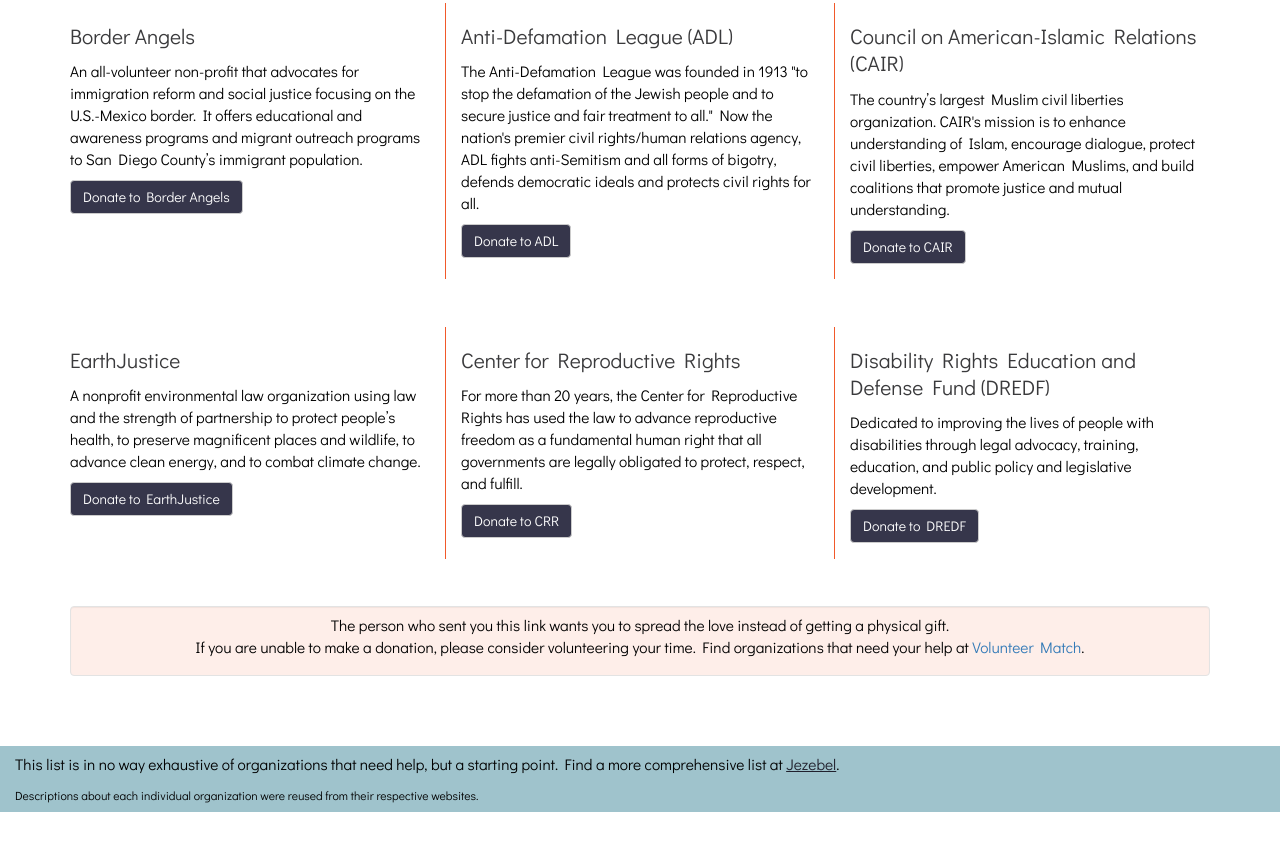
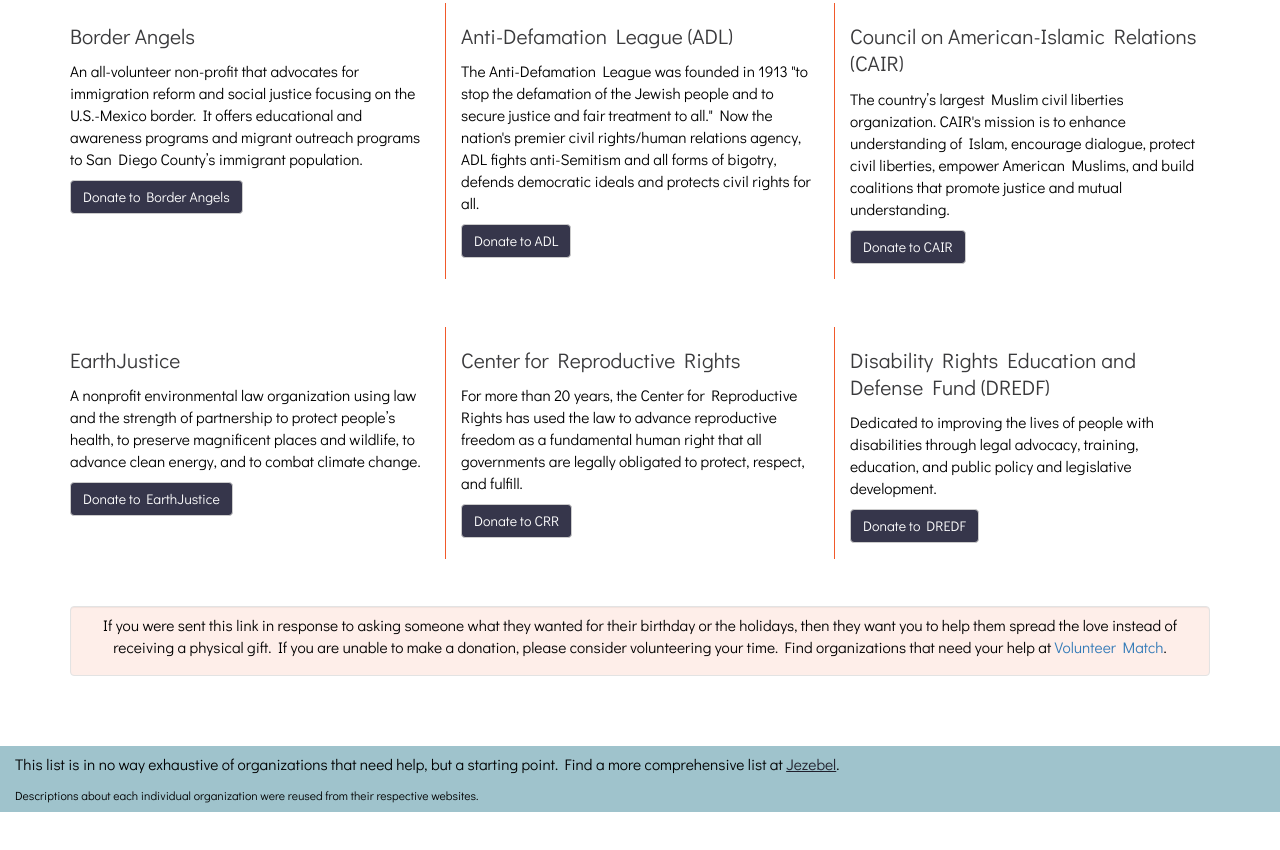
Before and after one commit to kzadrozny/rest, a plain HTML site: page index.html in a window 1280 px wide. Shown: the part 707-1557 px from the top of the page. Drawn offline with nearby package versions, Linux system fonts and the light colour scheme.

Commit message:
Text Changes

```diff
--- a/index.html
+++ b/index.html
@@ -115,7 +115,7 @@
         <div class="row">
             <div class="col-lg-12">
                 <div class="well text-center">
-                    <p>The person who sent you this link wants you to spread the love instead of getting a physical gift.<br/>If you are unable to make a donation, please consider volunteering your time. Find organizations that need your help at <a href="http://www.volunteermatch.org/">Volunteer Match</a>.</p>
+                    <p>If you were sent this link in response to asking someone what they wanted for their birthday or the holidays, then they want you to help them spread the love instead of receiving a physical gift. If you are unable to make a donation, please consider volunteering your time. Find organizations that need your help at <a href="http://www.volunteermatch.org/">Volunteer Match</a>.</p>
                 </div>
             </div>
         </div>
```
